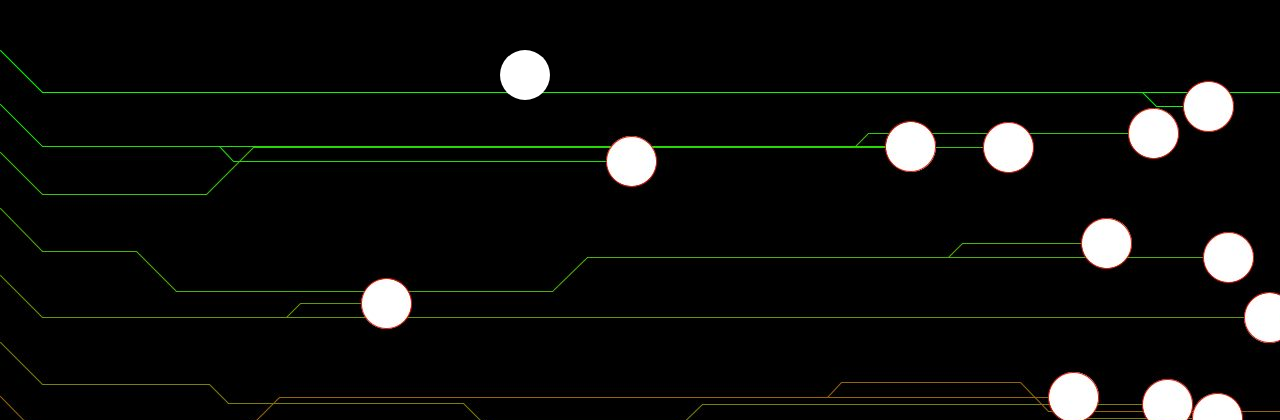
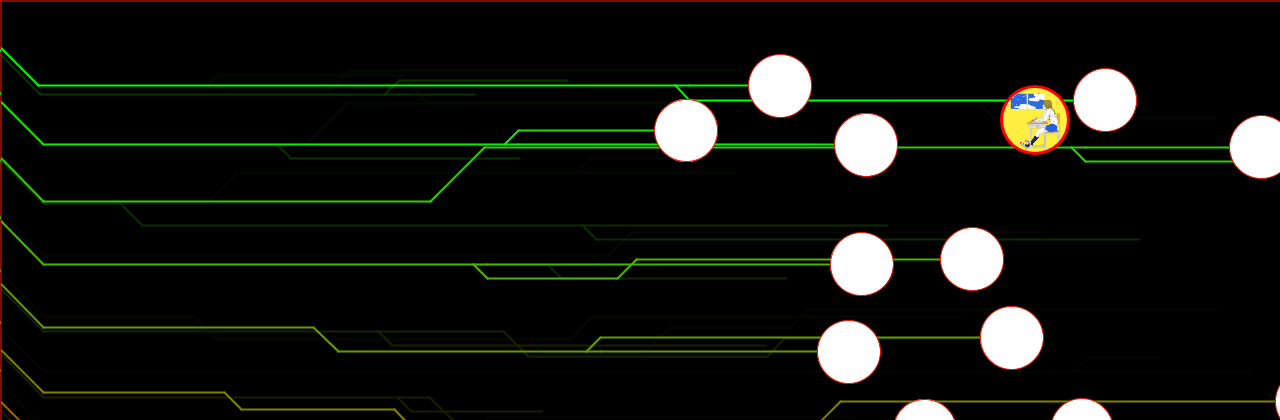
Before and after one commit to hackuc/makerspace, a PHP site: page /team.html in a window 1280 px wide. Shown: the top 420 px of the page. Run offline with PHP 8.4, Linux system fonts and the light colour scheme.

Commit message:
a few modifications

```diff
--- /dev/null
+++ b/backgrounds/CircuitLocations1.txt
@@ -0,0 +1 @@
+[(60.363083%, 12.990115%), (54.797672%, 9.397837%), (68.43636%, 16.121815%), (75.18498%, 17.963238%), (40.833744%, 26.038616%), (27.21607%, 24.197193%), (77.87918%, 30.276117%), (90.80273%, 32.117542%), (40.75848%, 42.19986%), (70.547134%, 43.212856%), (48.580772%, 44.318806%), (30.146688%, 49.943527%), (95.084526%, 44.023678%), (88.18318%, 46.36994%), (86.83234%, 65.013176%), (92.30386%, 63.17175%), (61.6458%, 67.118385%), (75.281136%, 78.37623%), (31.573448%, 78.16367%), (93.53952%, 80.0051%)]
--- /dev/null
+++ b/backgrounds/CircuitLocations2.txt
@@ -0,0 +1 @@
+[(71.62898%, 8.4494705%), (96.819046%, 10.2908945%), (40.505917%, 18.394543%), (63.722263%, 13.13187%), (87.591736%, 22.80168%), (93.36455%, 28.198507%), (61.623318%, 25.547108%), (75.11275%, 28.085726%), (82.02331%, 40.225674%), (92.9298%, 38.384247%), (80.01938%, 49.193874%), (86.19119%, 51.0353%), (53.756207%, 54.839653%), (69.35561%, 56.68108%), (93.01393%, 60.892128%), (29.570175%, 62.733555%), (49.110718%, 69.03969%), (88.79593%, 73.37382%), (44.363777%, 78.28539%), (55.995514%, 76.44396%)]
--- /dev/null
+++ b/backgrounds/CircuitLocations3.txt
@@ -0,0 +1 @@
+[(58.148838%, 13.358407%), (44.7409%, 11.10009%), (85.51531%, 10.448131%), (79.71291%, 12.289554%), (84.899956%, 26.995272%), (76.88529%, 28.836695%), (49.842224%, 31.98451%), (43.96213%, 33.825935%), (78.84677%, 40.681458%), (85.04728%, 42.522884%), (80.95975%, 49.172066%), (97.38362%, 51.01349%), (50.490154%, 53.73927%), (70.987%, 59.062405%), (85.44428%, 60.947044%), (94.6044%, 59.105618%), (89.38484%, 68.08254%), (79.873375%, 69.923965%), (41.935825%, 74.33015%), (48.756653%, 76.17157%)]
--- /dev/null
+++ b/backgrounds/CircuitLocations4.txt
@@ -0,0 +1 @@
+[(80.83778%, 12.898369%), (57.031357%, 11.056946%), (50.165512%, 16.861437%), (63.32974%, 18.70286%), (92.26004%, 19.030529%), (96.98962%, 20.871954%), (62.997414%, 34.256676%), (71.090775%, 33.59653%), (73.98199%, 43.861233%), (62.057472%, 45.702656%), (79.135735%, 55.871403%), (95.59913%, 52.17266%), (85.60255%, 67.78424%), (67.61041%, 55.945248%), (35.64703%, 66.28613%), (75.80972%, 68.12756%), (56.07265%, 70.659325%), (80.89392%, 76.30497%), (64.95259%, 81.0225%), (94.491135%, 79.181076%)]
--- a/team.css
+++ b/team.css
@@ -1,5 +1,5 @@
 body{
-	background-image: url("branch.png");
+	background-image: url("backgrounds/CircuitImage4.png");
 }
 @font-face {
 	font-family: 'Enriqueta';
@@ -9,7 +9,7 @@ body{
 	font-family: 'FiraSans';
 	src: url("fonts/FiraSans-Regular.otf") format("opentype");
 }
-div.section:hover .innerHover, div.section:hover .bubble, div.section:hover .centered{
+div.section:hover .innerHover, div.section:hover .centered{
 	opacity:1.0;
     filter:alpha(opacity=100);
 }
@@ -27,6 +27,7 @@ div.section:hover .innerHover, div.section:hover .bubble, div.section:hover .cen
 	font-size: 12px;
 	text-align: center;
     position: center;
+	background: rgba(0, 0, 0, 0.5);
     top: 55%;
     left: 50%;
     /*width: 50px;
@@ -41,40 +42,33 @@ div.section:hover .innerHover, div.section:hover .bubble, div.section:hover .cen
     filter:alpha(opacity=100); /** no transparency on hover *
 }*/
 .bubble{
-	display: block;
 	position: absolute;
-	top:50px;
-	left:500px;
-	width:50px;
-	height:50px;
-	border-radius:25px;
-	background: white center top no-repeat;
+	display: inline;
+	padding: 3px 3px 3px 3px;
+	width:64px;
+	height:64px;
+	border-radius:35px;
+	background: red /*center top no-repeat*/;
+	transform: translate(-50%, -50%);
 }
-.bubble:hover, .centered:hover{
-	display: block;
-	position: fixed;
-	top: 35%;
-	left: 50%;
-	width:300px;
-	height:300px;
-	border-radius:150px;
-	transition:1.0s;
-	background: transparent;
-	/*background-image: url("test.jpg");*/
-	/* bring your own prefixes */
-	transform: translate(-50%, -50%);
-	/*opacity:1.0;
-    filter:alpha(opacity=100); */
+.bubble:hover{
+	width: 90px;
+	height: 90px;
+	padding: 5px 5px 5px 5px;
+	border-radius: 50px;
+	transition:0.5s;
+
 }
 
 .centered {
   position: fixed;
   top: 30%;
   left: 50%;
-  width:300px;
-  height:300px;
+  width:290px;
+  height:290px;
   border-radius:150px;
-  /*background: white;*/
+  padding: 5px 5px 5px 5px;
+  background: white;
   /* bring your own prefixes */
   transform: translate(-50%, -50%);
   opacity:0.0;
--- a/team.html
+++ b/team.html
@@ -5,11 +5,12 @@
 	<link rel="stylesheet" type="text/css" href="team.css">
 </head>
 <body>
+	<img src="test.jpg" class="bubble" style="top:15%; left:80.83778%;">
 	<div class="section">
-	<div class="bubble" ><img src="test.jpg" class="centered"></div>
-	<div class ="myImage">
-		<div class="innerHover"><h1 align="center">first last</h1><p>What you see above is the four boxes from the previous section, in their default states. When you mouseover any of the boxes, however, the CSS transformation is applied as a one second animation. When the mouse moves away the animation is reversed, taking each box back to its original state.And we can do this without using JavaScript - only HTML and CSS! Here is the complete code for 'box 1' which slides to the right and back:</p></div>
-	</div>
+		<img src="test.jpg" class="centered">
+		<div class ="myImage">
+			<div class="innerHover"><h1 align="center">first last</h1><p>What you see above is the four boxes from the previous section, in their default states. When you mouseover any of the boxes, however, the CSS transformation is applied as a one second animation. When the mouse moves away the animation is reversed, taking each box back to its original state.And we can do this without using JavaScript - only HTML and CSS! Here is the complete code for 'box 1' which slides to the right and back:</p></div>
+		</div>
 	</div>
 </body>
 </html>
```
Also changed, not shown: backgrounds/CircuitImage1.png (added), backgrounds/CircuitImage2.png (added), backgrounds/CircuitImage3.png (added), backgrounds/CircuitImage4.png (added), backgrounds/branch.png (renamed from branch.png).
